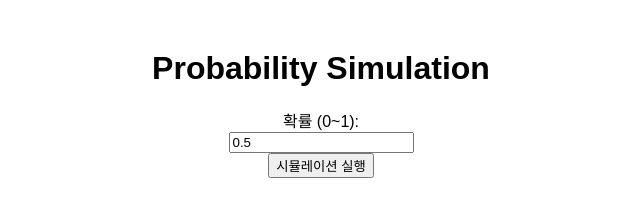
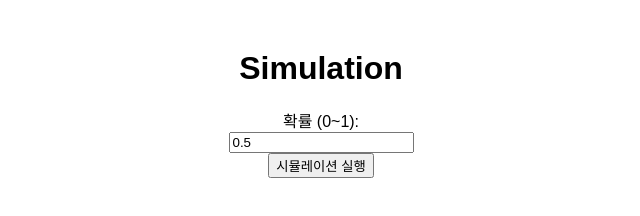
Before and after one commit to jemisjm/sims, a plain HTML site: page index.html in a window 1280 px wide. Shown: the whole page, without its empty margins (319-959 px from the left). Drawn offline with Linux system fonts and the light colour scheme.

Commit message:
Update index.html

```diff
--- a/index.html
+++ b/index.html
@@ -22,7 +22,7 @@
   </style>
 </head>
 <body>
-  <h1>Probability Simulation</h1>
+  <h1>Simulation</h1>
   <label for="probability">확률 (0~1):</label>
   <input type="number" id="probability" step="0.01" value="0.5">
   <br>
```
